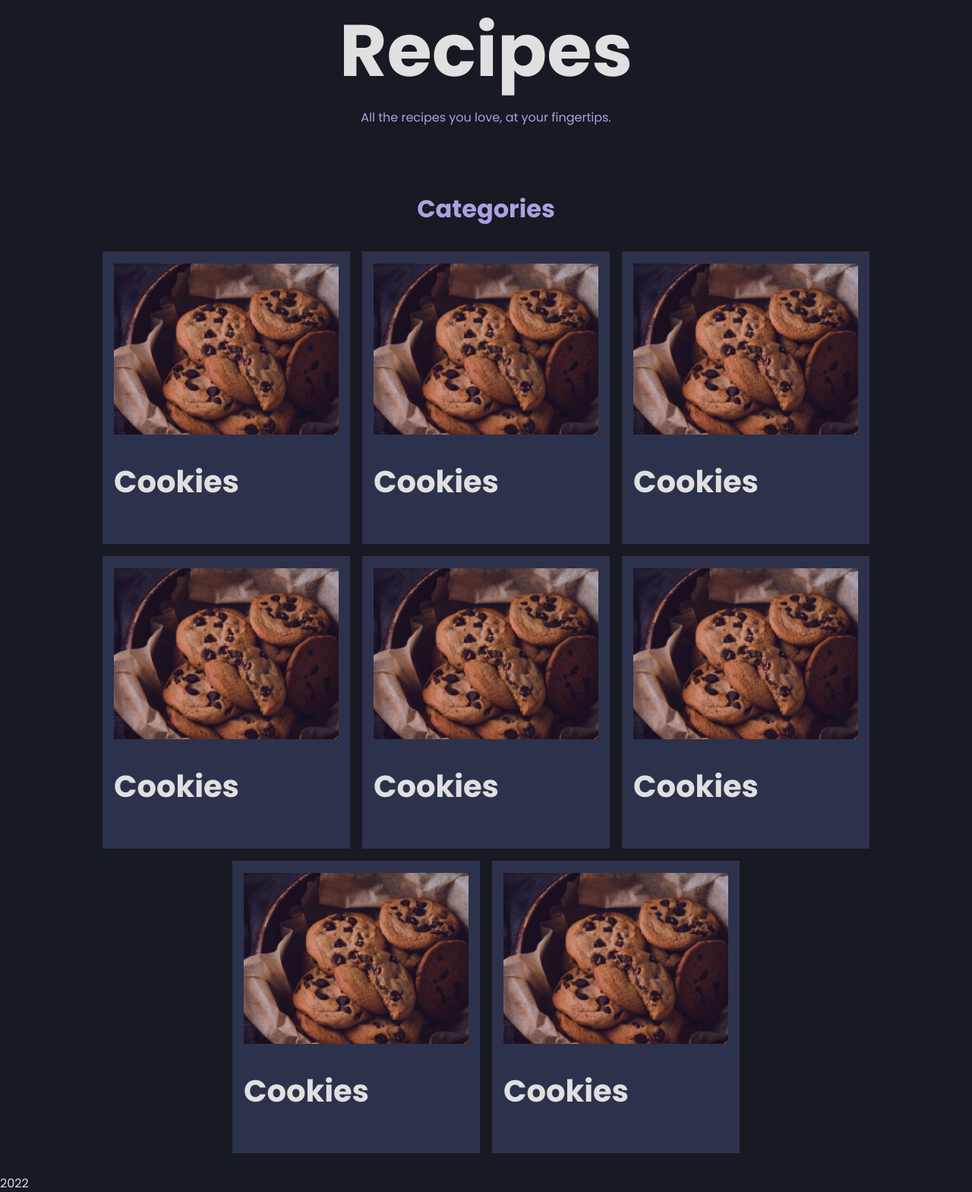
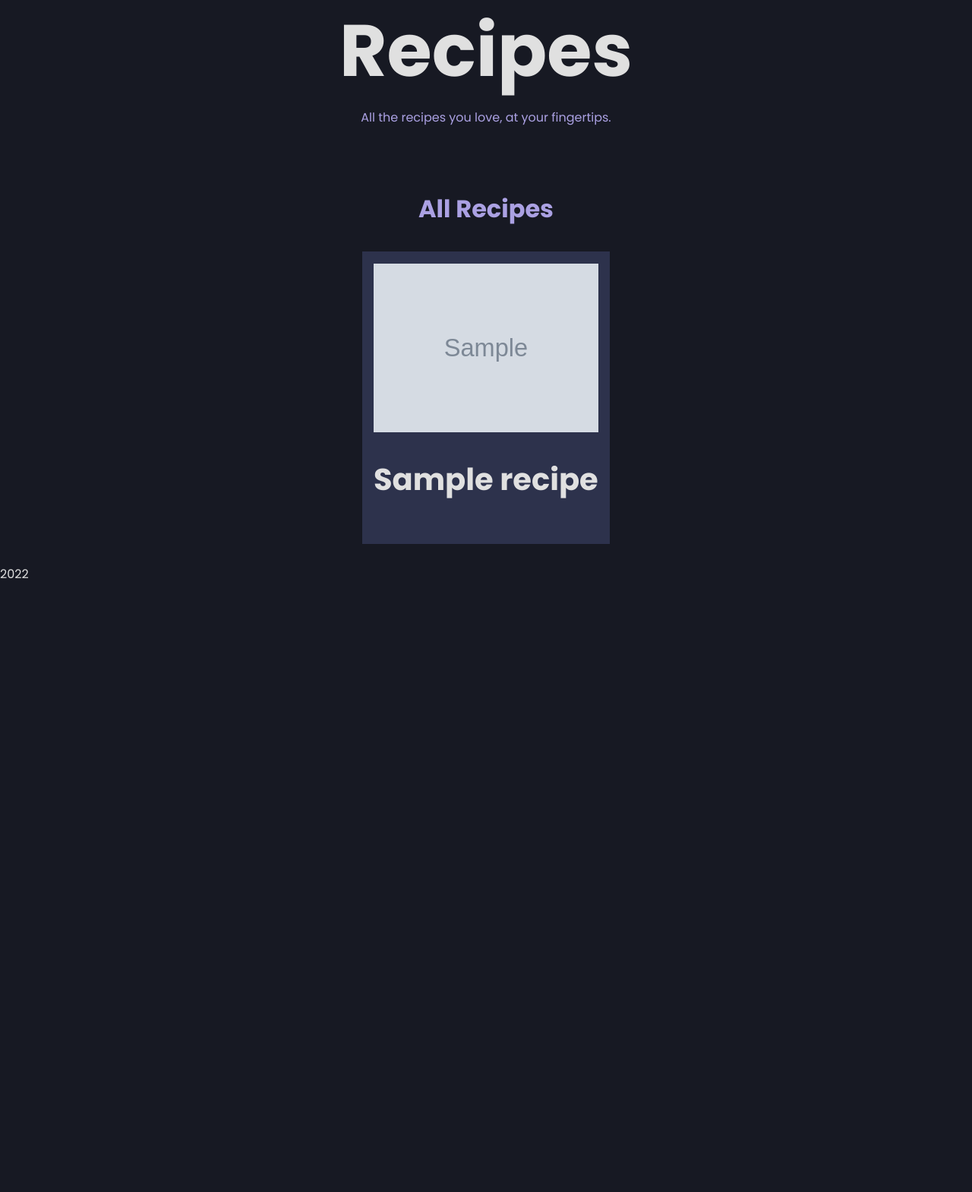
Before and after one commit to jiitra/idm232-jst67, a PHP site: page / in a window 1280 px wide. Shown: the part 101-1670 px from the top of the page at 76% size. After the commit the page ends 862 px from the top, so only its background shows below. Run offline with PHP 8.4, Linux system fonts and the light colour scheme; tables that the repository leaves empty or names only in its code hold one stand-in row (values such as "Sample post"); grey boxes marked "Sample" are stand-in pictures.

Commit message:
all recipes view link to data

```diff
--- a/final/components/grid.php
+++ /dev/null
@@ -1,99 +0,0 @@
-<?php
-
-
-/*QUESTION: I don't know how to integrate the dynamic links with my project.
-I understood the in-class example with text links, but I'm confused
-because I'm using cards.
-*/
-
-/* $category_navigation = [
-    [
-        'title' => 'Bread',
-        'url' => 'recipes.php',
-    ],
-    [
-        'title' => 'Jam',
-        'url' => 'recipes.php',
-    ],
-    [
-        'title' => 'Cookies',
-        'url' => 'recipes.php',
-    ],
-    [
-        'title' => 'Pies',
-        'url' => 'recipes.php',
-    ],
-]; */
-
-include_once 'header.php';
-
-if (!isset($card_text)){
-
-    $header = 'blah';
-}
-
-if (!isset($img)){
-
-    $img = '';
-}
-?>
-
-
-<section class="grid">
-    <?php echo "<a href=$link>" ?>
-        <div class="card">
-            <?php echo "<img src=$img />"; ?>
-            <h1><?php echo $card_text; ?> </h1>
-        </div>
-    </a>
-
-    <?php echo "<a href=$link>" ?>
-        <div class="card">
-            <?php echo "<img src=$img />"; ?>
-            <h1><?php echo $card_text; ?> </h1>
-        </div>
-    </a>
-
-    <?php echo "<a href=$link>" ?>
-        <div class="card">
-            <?php echo "<img src=$img />"; ?>
-            <h1><?php echo $card_text; ?> </h1>
-        </div>
-    </a>
-
-    <?php echo "<a href=$link>" ?>
-    <div class="card">
-        <?php echo "<img src=$img />"; ?>
-        <h1><?php echo $card_text; ?> </h1>
-    </div>
-    </a>
-
-    <?php echo "<a href=$link>" ?>
-    <div class="card">
-        <?php echo "<img src=$img />"; ?>
-        <h1><?php echo $card_text; ?> </h1>
-    </div>
-    </a>
-
-    <?php echo "<a href=$link>" ?>
-    <div class="card">
-        <?php echo "<img src=$img />"; ?>
-        <h1><?php echo $card_text; ?> </h1>
-    </div>
-    </a>
-
-    <?php echo "<a href=$link>" ?>
-        <div class="card">
-                <?php echo "<img src=$img />"; ?>
-                <h1><?php echo $card_text; ?> </h1>
-        </div>
-    </a>
-
-    <?php echo "<a href=$link>" ?>
-        <div class="card">
-            <?php echo "<img src=$img />"; ?>
-            <h1><?php echo $card_text; ?> </h1>
-        </div>
-    </a>
-
-</section>
--- /dev/null
+++ b/final/components/recipe-card.php
@@ -0,0 +1,25 @@
+<?php
+if (!isset($card_text)){
+
+    $header = 'blah';
+}
+
+if (!isset($img)){
+
+    $img = '';
+}
+?>
+
+<?php
+    $site_url = site_url();
+    while ($recipe = mysqli_fetch_array($recipes)) {
+        $card_text = $recipe['title'];
+        $img = $recipe['img'];
+        echo "<a href=$link>
+            <div class='card'>
+                <img src=$img />
+                <h1>$card_text</h1>
+            </div>
+        </a>";
+    }
+?>
--- a/final/components/table-recipes.php
+++ b/final/components/table-recipes.php
@@ -29,7 +29,7 @@ if (!isset($recipes)) {
             <td>{$recipe['description']}</td>
             <td>{$recipe['ingredients']}</td>
             <td>{$recipe['howto']}</td>
-            <td>{$recipe['img']}</td>
+            <td><img src='{$site_url}{$recipe['img']} alt = ''></td>
             <td >
               <a href='{$site_url}/admin/recipes/edit.php?id={$recipe['id']}'>Edit</a>
               <a href='{$site_url}/admin/recipes/delete.php?id={$recipe['id']}' >Delete</a>
--- a/final/index.php
+++ b/final/index.php
@@ -6,15 +6,20 @@ include_once __DIR__ . '/app.php';
 $page_title = 'Home';
 $header = 'Recipes';
 $caption = 'All the recipes you love, at your fingertips.';
-$card_text = 'Cookies';
-$img = "img/cookies.png";
 $link="recipes.php";
+
+$recipes = get_recipes();
+// get recipes data from database
+$query = 'SELECT * FROM recipes';
+$result = mysqli_query($db_connection, $query);
 
 include_once __DIR__ . '/components/header.php';?>
 
 <?php include __DIR__ . '/components/big_header.php'; ?>
 
-<h2 class="centered grid_header">Categories </h2>
-<?php include __DIR__ . '/components/grid.php'; ?>
+<h2 class="centered grid_header">All Recipes</h2>
+<section class="grid">
+    <?php include __DIR__ . '/components/recipe-card.php'; ?>
+</section>
 
 <?php include_once __DIR__ . '/components/footer.php'; ?>
--- a/final/recipes.php
+++ b/final/recipes.php
@@ -4,9 +4,9 @@ include_once __DIR__ . '/app.php';
 
 $page_title = 'Recipes';
 $header = 'Cookie Recipes';
-$card_text = 'Mom&apos;s Sugar Cookies';
+/* $card_text = 'Mom&apos;s Sugar Cookies';
 $img = "img/sugar-cookies.png";
-$link = "recipe.php";
+$link = "recipe.php"; */
 
 
 include_once __DIR__ . '/components/header.php';
```
